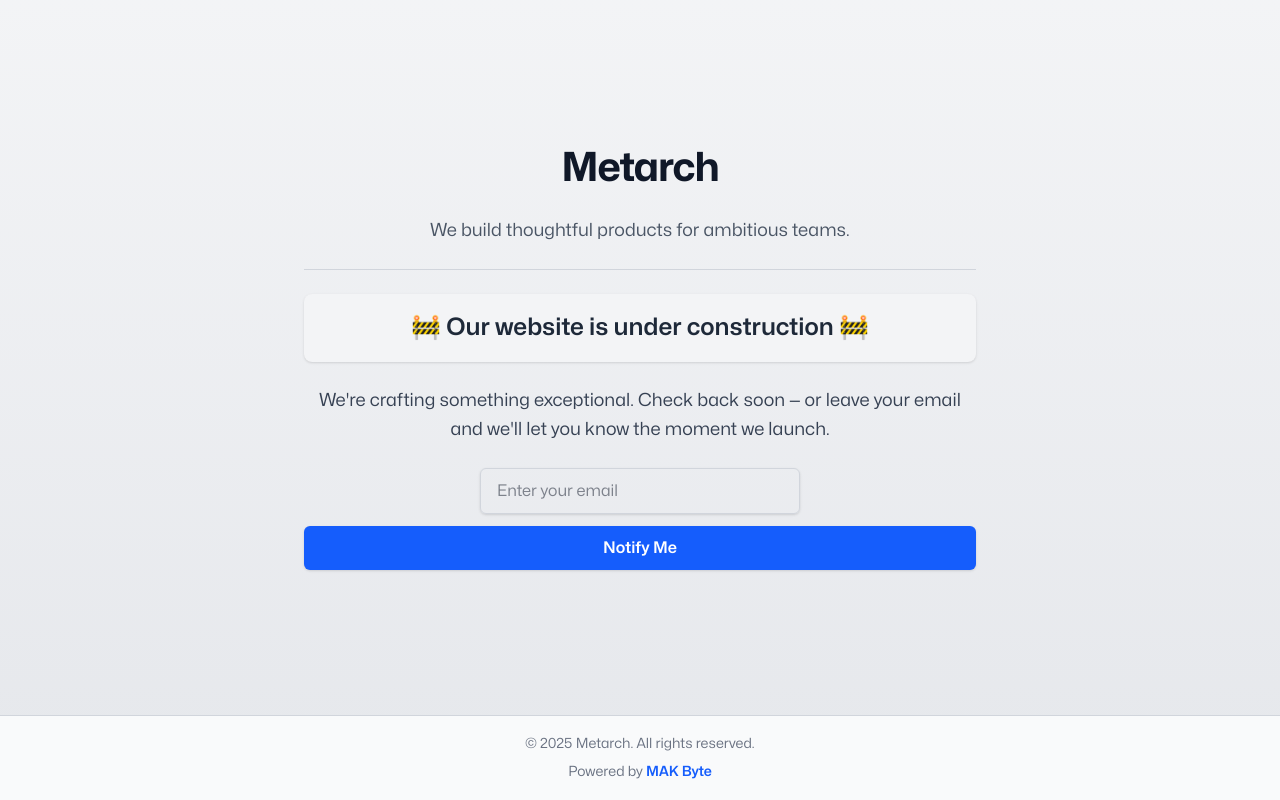
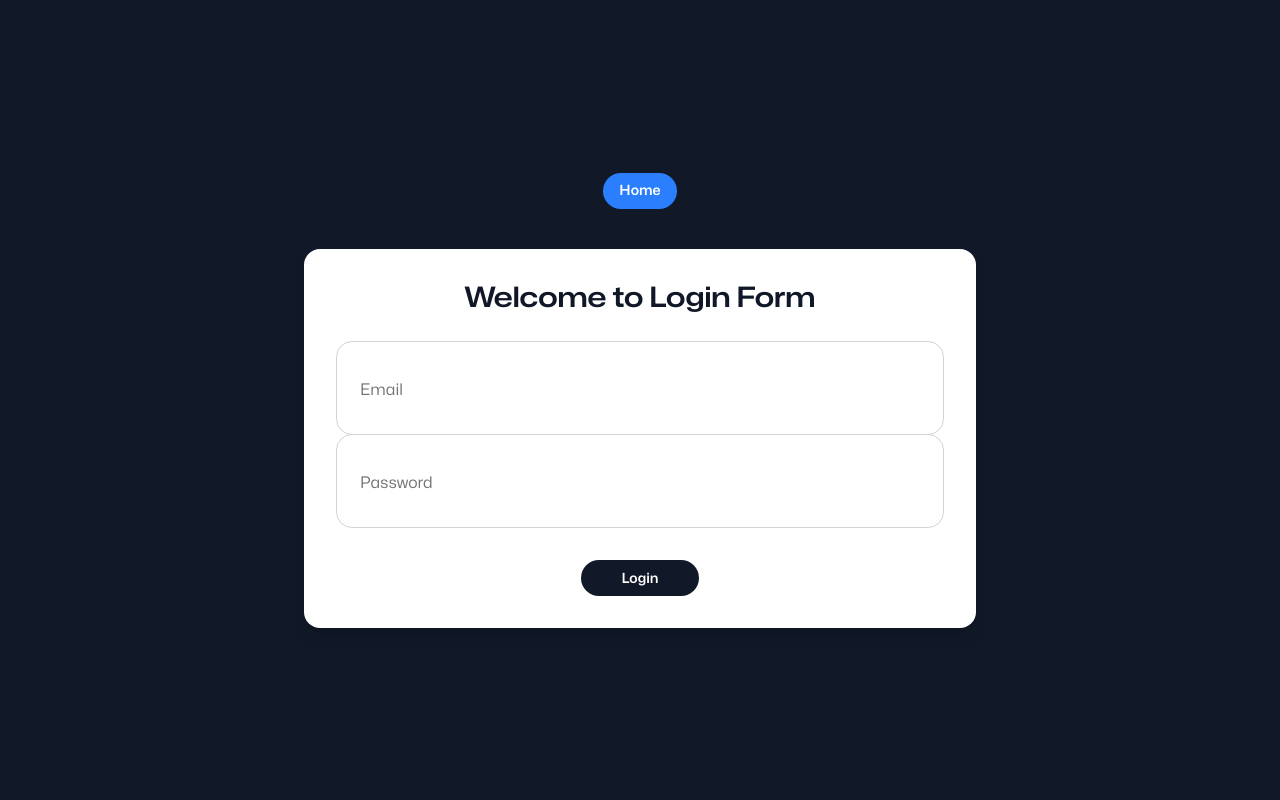
Before and after one commit to makbyte/metarch, a Next.js app: page /login in a window 1280 px wide. Built offline with nearby package versions, Linux system fonts and the light colour scheme; no server answers.

Commit message:
UI | Remove and Fixed the UI issues

```diff
--- a/src/app/layout.jsx
+++ b/src/app/layout.jsx
@@ -13,59 +13,10 @@
 export default function Layout({ children }) {
   return (
     <html lang="en" className="h-full bg-[var(--bg)] text-base antialiased">
-      <body className="flex min-h-screen flex-col bg-gradient-to-b from-gray-100 to-gray-200 text-gray-900">
-        {/* Main content */}
-        <main className="flex flex-1 flex-col items-center justify-center px-4 text-center">
-          <div className="max-w-2xl space-y-6">
-            <h1 className="text-4xl font-bold tracking-tight text-gray-900 sm:text-5xl">
-              Metarch
-            </h1>
-            <p className="text-lg text-gray-600">
-              We build thoughtful products for ambitious teams.
-            </p>
-
-            <div className="my-6 border-t border-gray-300"></div>
-
-            <h2 className="rounded-lg bg-gray-100 p-4 text-2xl font-semibold text-gray-800 shadow-sm">
-              🚧 Our website is under construction 🚧
-            </h2>
-
-            <p className="text-lg leading-relaxed text-gray-700">
-              We&apos;re crafting something exceptional. Check back soon — or
-              leave your email and we&apos;ll let you know the moment we launch.
-            </p>
-
-            <form className="mt-6 flex flex-col items-center gap-3 sm:flex-row sm:justify-center">
-              <input
-                type="email"
-                placeholder="Enter your email"
-                className="w-full max-w-xs rounded-md border border-gray-300 px-4 py-2 text-gray-900 shadow-sm focus:border-blue-500 focus:ring-2 focus:ring-blue-400 sm:w-72"
-              />
-              <button
-                type="submit"
-                className="w-full rounded-md bg-blue-600 px-6 py-2 font-semibold text-white shadow hover:bg-blue-700 sm:w-auto"
-              >
-                Notify Me
-              </button>
-            </form>
-          </div>
-        </main>
-
-        {/* Footer */}
-        <footer className="border-t border-gray-300 bg-gray-50 py-4 text-center text-sm text-gray-500">
-          <p>© {new Date().getFullYear()} Metarch. All rights reserved.</p>
-          <p className="mt-1">
-            Powered by{' '}
-            <a
-              href="https://makbyte.io"
-              target="_blank"
-              rel="noreferrer"
-              className="font-semibold text-blue-600 hover:underline"
-            >
-              MAK Byte
-            </a>
-          </p>
-        </footer>
+      <body className="flex min-h-full flex-col">
+        <AuthProvider>
+          <RootLayout>{children}</RootLayout>
+        </AuthProvider>
       </body>
     </html>
   )
--- a/src/app/login/page.js
+++ b/src/app/login/page.js
@@ -21,7 +21,7 @@
         id={id}
         {...props}
         placeholder=" "
-        className="peer block w-full border border-neutral-300 bg-transparent px-6 pt-12 pb-4 text-base text-[var(--bg)] ring-4 ring-transparent transition group-first:rounded-t-2xl group-last:rounded-b-2xl focus:border-neutral-950 focus:ring-neutral-950/5 focus:outline-none"
+        className="peer block w-full rounded-2xl border border-neutral-300 bg-transparent px-6 pt-12 pb-4 text-base text-[var(--bg)] ring-4 ring-transparent transition focus:border-neutral-950 focus:ring-neutral-950/5 focus:outline-none"
       />
       <label
         htmlFor={id}
@@ -67,8 +67,8 @@
   }
 
   return (
-    <Container className="flex h-screen w-full max-w-xl flex-col items-center justify-center">
-      <div className="mb-10 flex justify-end">
+    <div className="m-0 flex h-screen w-full max-w-7xl flex-col items-center justify-center px-4">
+      <div className="mb-10 flex max-w-7xl justify-end">
         <Link
           href="/"
           className="rounded-full bg-blue-500 px-4 py-1.5 text-sm font-semibold text-white transition hover:bg-gray-100 hover:text-[var(--bg)]"
@@ -77,10 +77,10 @@
         </Link>
       </div>
 
-      <FadeIn className="w-full">
+      <FadeIn className="w-full max-w-2xl">
         <form
           onSubmit={handleLogin}
-          className="rounded-2xl bg-white p-8 shadow-lg"
+          className="w-full rounded-2xl bg-white p-8 shadow-lg"
         >
           <h2 className="mb-6 text-center font-display text-3xl font-semibold text-gray-900">
             Welcome to Login Form
@@ -120,7 +120,7 @@
           </div>
         </form>
       </FadeIn>
-    </Container>
+    </div>
   )
 }
 
--- a/src/components/LoadingSpinner.jsx
+++ b/src/components/LoadingSpinner.jsx
@@ -1,4 +1,3 @@
-// components/LoadingSpinner.jsx
 'use client'
 
 export default function LoadingSpinner() {
--- a/src/components/RootLayout.jsx
+++ b/src/components/RootLayout.jsx
@@ -135,7 +135,7 @@
   return (
     <div className="even:mt-px sm:bg-[var(--bg)]">
       <Container>
-        <div className="grid grid-cols-1 sm:grid-cols-2">{children}</div>
+        <div className="grid grid-cols-1 p-0 sm:grid-cols-2">{children}</div>
       </Container>
     </div>
   )
@@ -145,7 +145,7 @@
   return (
     <Link
       href={href}
-      className="group relative isolate -mx-6 bg-[var(--bg)] px-6 py-10 even:mt-px sm:mx-0 sm:px-0 sm:py-16 sm:odd:pr-16 sm:even:mt-0 sm:even:border-l sm:even:border-neutral-200 sm:even:pl-16"
+      className="group relative isolate -mx-4 bg-[var(--bg)] px-3 py-4 text-xl even:mt-px sm:-mx-6 sm:mt-0 sm:px-4 sm:py-8 sm:odd:pr-12 sm:even:border-l sm:even:border-neutral-200 sm:even:pl-12 md:px-6 md:py-12 md:text-3xl"
     >
       {children}
       <span className="absolute inset-y-0 -z-10 w-screen bg-[var(--bgSoft)] opacity-0 transition group-odd:right-0 group-even:left-0 group-hover:opacity-100" />
@@ -240,7 +240,7 @@
               />
             </div>
             <Navigation />
-            <div className="relative bg-[var(--bgSoft)] before:absolute before:inset-x-0 before:top-0 before:h-px before:bg-[var(--bgSoft)]">
+            {/* <div className="relative bg-[var(--bgSoft)] before:absolute before:inset-x-0 before:top-0 before:h-px before:bg-[var(--bgSoft)]">
               <Container>
                 <div className="grid grid-cols-1 gap-y-10 pt-10 pb-16 sm:grid-cols-2 sm:pt-16">
                   <div>
@@ -260,7 +260,7 @@
                   </div>
                 </div>
               </Container>
-            </div>
+            </div> */}
           </motion.div>
         </motion.div>
       </header>
--- a/src/context/AuthContext.js
+++ b/src/context/AuthContext.js
@@ -1,5 +1,10 @@
 'use client'
-import { onAuthStateChanged } from 'firebase/auth'
+
+import {
+  onAuthStateChanged,
+  setPersistence,
+  browserLocalPersistence,
+} from 'firebase/auth'
 import React, { createContext, useContext, useEffect, useState } from 'react'
 import { auth } from '../../lib/firebase'
 
@@ -8,16 +13,25 @@
 
 export const AuthProvider = ({ children }) => {
   const [user, setUser] = useState(null)
+  const [loading, setLoading] = useState(true)
 
-  const [loading, setLoading] = useState(true)
   useEffect(() => {
-    const unsubscribe = onAuthStateChanged(
-      auth,
-      (currentUser) => setUser(currentUser),
-      setLoading(false),
-    )
-    return () => unsubscribe()
+    // Ensure session persists across refresh
+    setPersistence(auth, browserLocalPersistence)
+      .then(() => {
+        const unsubscribe = onAuthStateChanged(auth, (currentUser) => {
+          setUser(currentUser)
+          setLoading(false)
+        })
+
+        return () => unsubscribe()
+      })
+      .catch((error) => {
+        console.error('Error setting persistence:', error)
+        setLoading(false)
+      })
   }, [])
+
   return (
     <AuthContext.Provider value={{ user, loading }}>
       {children}
```
